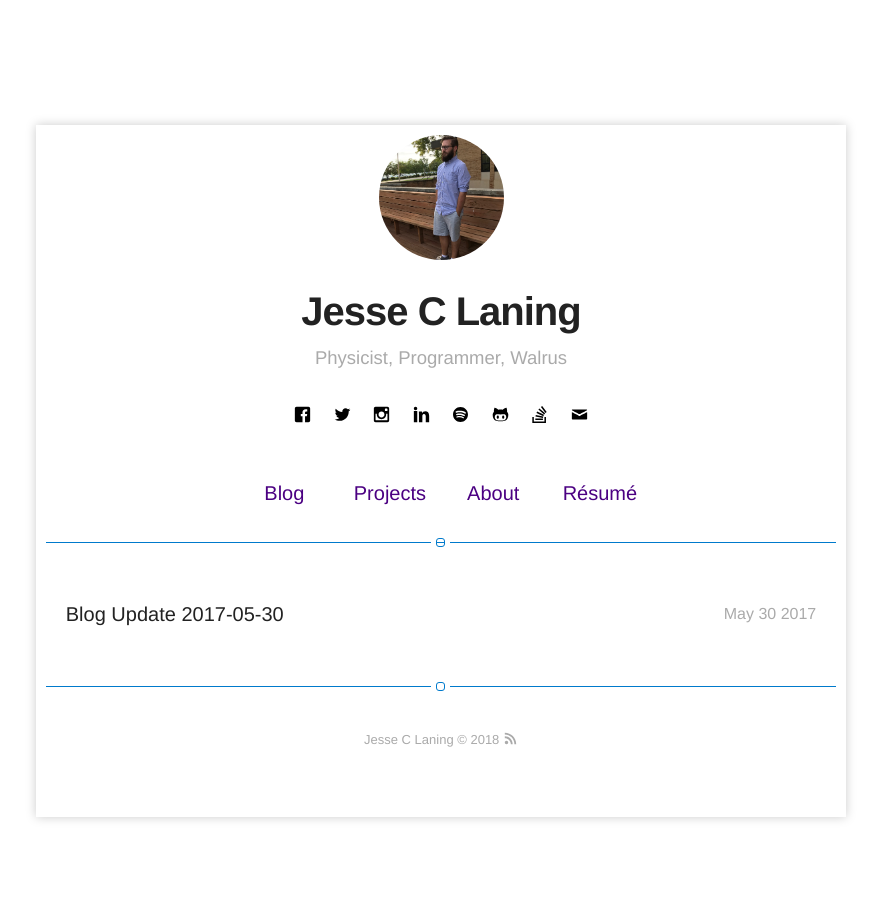
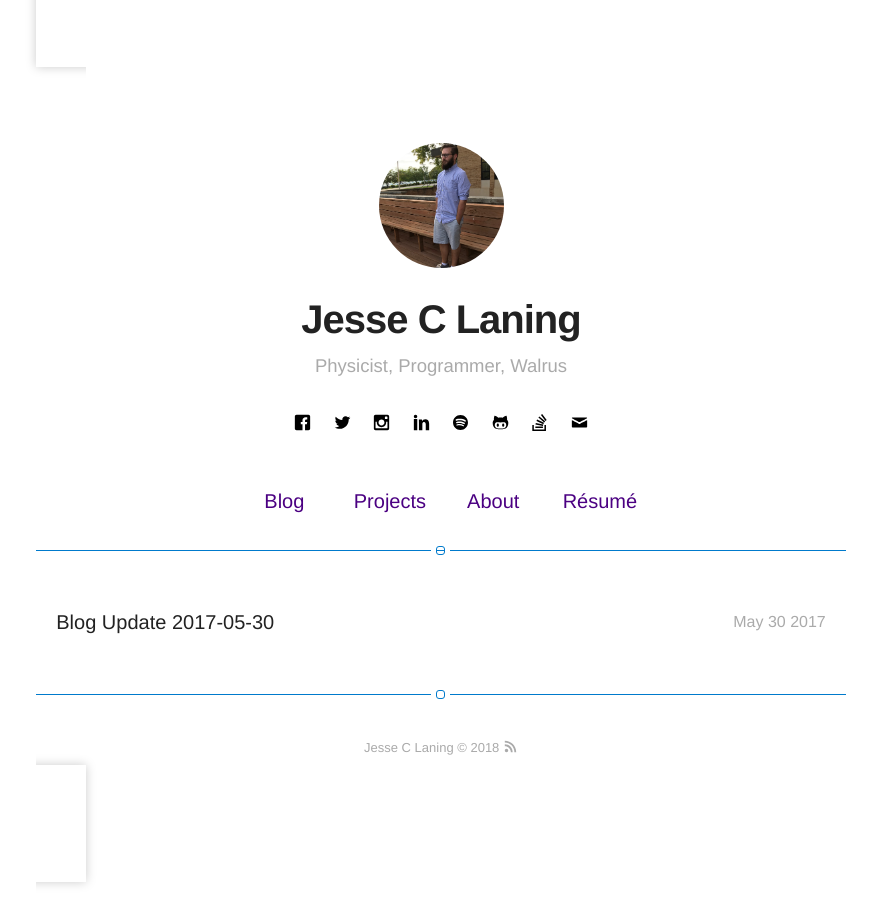
Before and after one commit to jamolnng/jamolnng.github.io, a Jekyll site: the page built from index.html, in a window 1280 px wide. Shown: the whole page, without its empty margins (199-1080 px from the left). Built offline with Jekyll 4.4.1, drawn with Linux system fonts in a browser that asks for light colours; nearby versions of some CDN libraries; library files that are not in the unit come from our copies.

Commit message:
Update default.html

```diff
--- a/_layouts/default.html
+++ b/_layouts/default.html
@@ -31,18 +31,20 @@
 </head>
 <body>
     <div class="wrapper-{% if site.width == "normal" %}normal{% elsif site.width == "large" %}large{% endif %}">
+        <span style="padding:50px;padding-top:50px;background-color:#FFFFFF;box-shadow:0px 0px 10px 0px #CCCCCC;">
         {% if page.tag %}
-            <div style="padding:10px;background-color:#FFFFFF;box-shadow:0px 0px 10px 0px #CCCCCC;" class="post">
+            <div class="post">
         {% else %}
             {% if showHeader != true %}
-                <div style="padding:10px;background-color:#FFFFFF;box-shadow:0px 0px 10px 0px #CCCCCC;" class="page {{ page.title | downcase }}">
+                <div class="page {{ page.title | downcase }}">
             {% else %}
-                <div style="padding:10px;background-color:#FFFFFF;box-shadow:0px 0px 10px 0px #CCCCCC;" class="{{ page.title | downcase }}">
+                <div class="{{ page.title | downcase }}">
             {% endif %}
         {% endif %}
 
             {{ content }}
     </div>
+    </span>
     {% include icons.html %}
 	</div>
 	<div id="terminal" style="z-index:-999;color: rgba(0,122,204,0.2);"></div>
```
